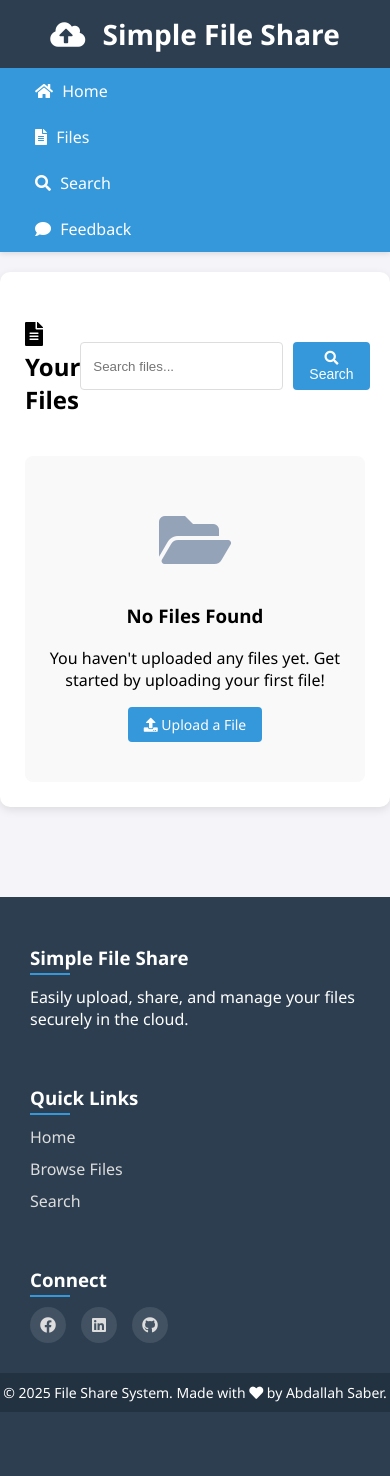
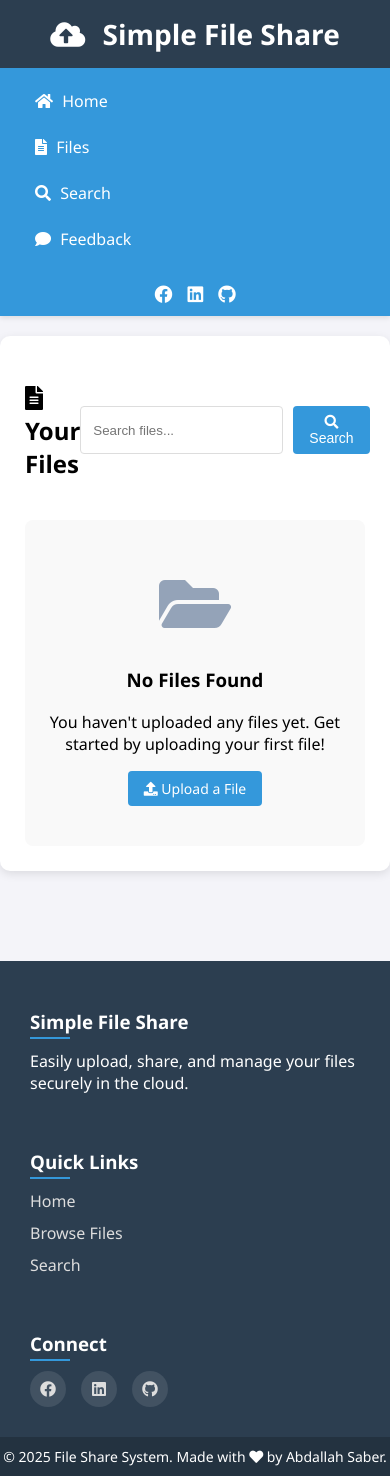
Before and after one commit to abdallahsaber065/cloud-project, a Flask app: page /files in a window 390 px wide. Before the commit the page ends 1412 px from the top, so only its background shows below. Run offline with Flask 3, Linux system fonts and the light colour scheme; data that the repository does not hold is empty.

Commit message:
feat: Add social media links to navigation bar

```diff
--- a/templates/layout/navigation.html
+++ b/templates/layout/navigation.html
@@ -6,6 +6,11 @@
             <li><a href="/search"><i class="fas fa-search"></i> Search</a></li>
             <li><a href="/feedback"><i class="fas fa-comment"></i> Feedback</a></li>
         </ul>
+        <div class="social-icons-header">
+            <a href="https://www.facebook.com/abdallahsaber065" target="_blank"><i class="fab fa-facebook"></i></a>
+            <a href="https://www.linkedin.com/in/abdallahsaber065" target="_blank"><i class="fab fa-linkedin"></i></a>
+            <a href="https://github.com/abdallahsaber065" target="_blank"><i class="fab fa-github"></i></a>
+        </div>
     </div>
 </nav>
 
@@ -18,6 +23,9 @@
         max-width: 1200px;
         margin: 0 auto;
         padding: 0 15px;
+        display: flex;
+        justify-content: space-between;
+        align-items: center;
     }
 
     .nav-links {
@@ -49,9 +57,35 @@
         margin-right: 5px;
     }
 
+    .social-icons-header {
+        display: flex;
+        gap: 15px;
+    }
+
+    .social-icons-header a {
+        color: white;
+        font-size: 18px;
+        transition: transform 0.3s;
+    }
+
+    .social-icons-header a:hover {
+        transform: scale(1.2);
+    }
+
     @media (max-width: 600px) {
+        .nav-container {
+            flex-direction: column;
+            padding: 10px 15px;
+        }
+
         .nav-links {
             flex-direction: column;
+            width: 100%;
+            margin-bottom: 10px;
+        }
+
+        .social-icons-header {
+            margin-top: 10px;
         }
     }
 </style>
```
